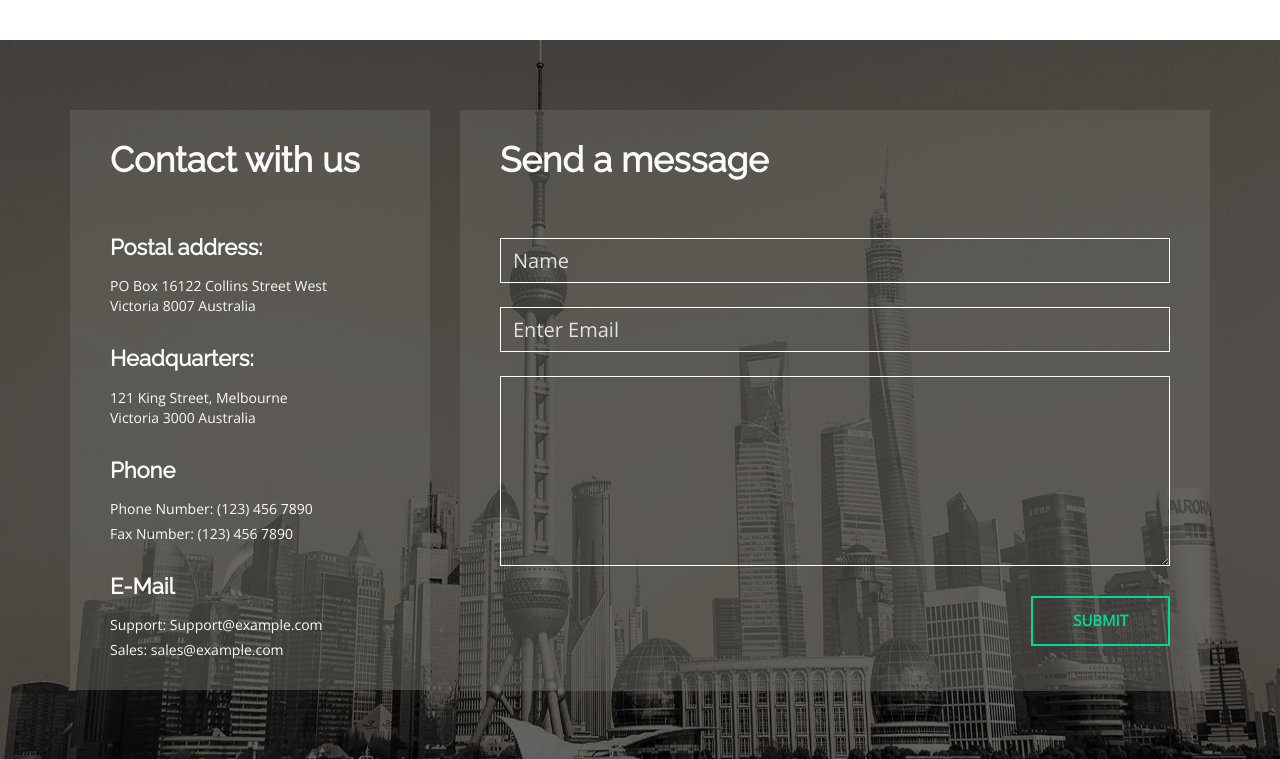
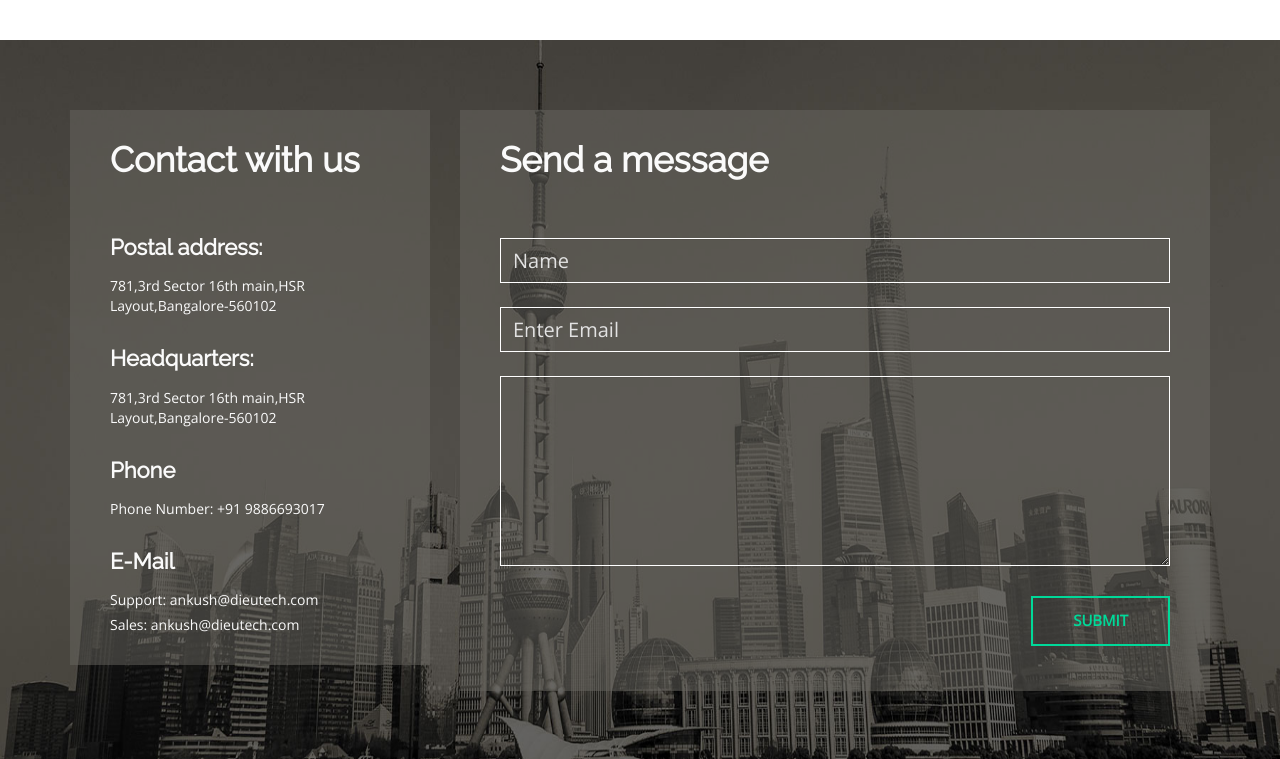
Before and after one commit to ankush456/ankush456.github.io, a plain HTML site: page index.html in a window 1280 px wide. Shown: the part 7658-8417 px from the top of the page. Drawn offline with nearby package versions, Linux system fonts and the light colour scheme.

Commit message:
add cname file

```diff
--- a/index.html
+++ b/index.html
@@ -799,21 +799,20 @@
             <h2>Contact with us</h2>
             <address class="single-address">
               <h4>Postal address:</h4>
-              <p>PO Box 16122 Collins Street West Victoria 8007 Australia</p>
+              <p>781,3rd Sector 16th main,HSR Layout,Bangalore-560102</p>
             </address>
              <address class="single-address">
               <h4>Headquarters:</h4>
-              <p>121 King Street, Melbourne Victoria 3000 Australia</p>
+              <p>781,3rd Sector 16th main,HSR Layout,Bangalore-560102</p>
             </address>
              <address class="single-address">
               <h4>Phone</h4>
-              <p>Phone Number: (123) 456 7890</p>
-              <p>Fax Number: (123) 456 7890</p>
+              <p>Phone Number: +91 9886693017</p>
             </address>
              <address class="single-address">
               <h4>E-Mail</h4>
-              <p>Support: Support@example.com</p>
-              <p>Sales: sales@example.com</p>
+              <p>Support: ankush@dieutech.com</p>
+              <p>Sales: ankush@dieutech.com</p>
             </address>
           </div>
         </div>
```
